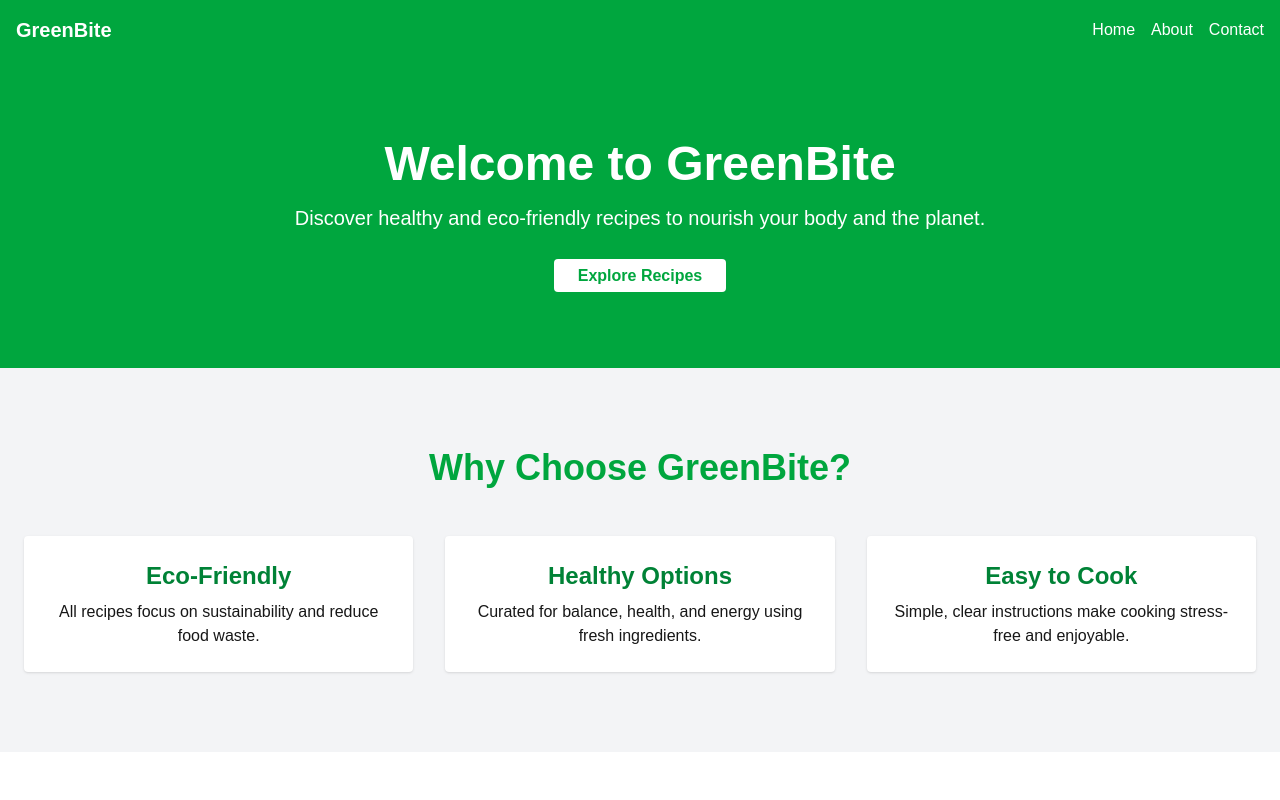
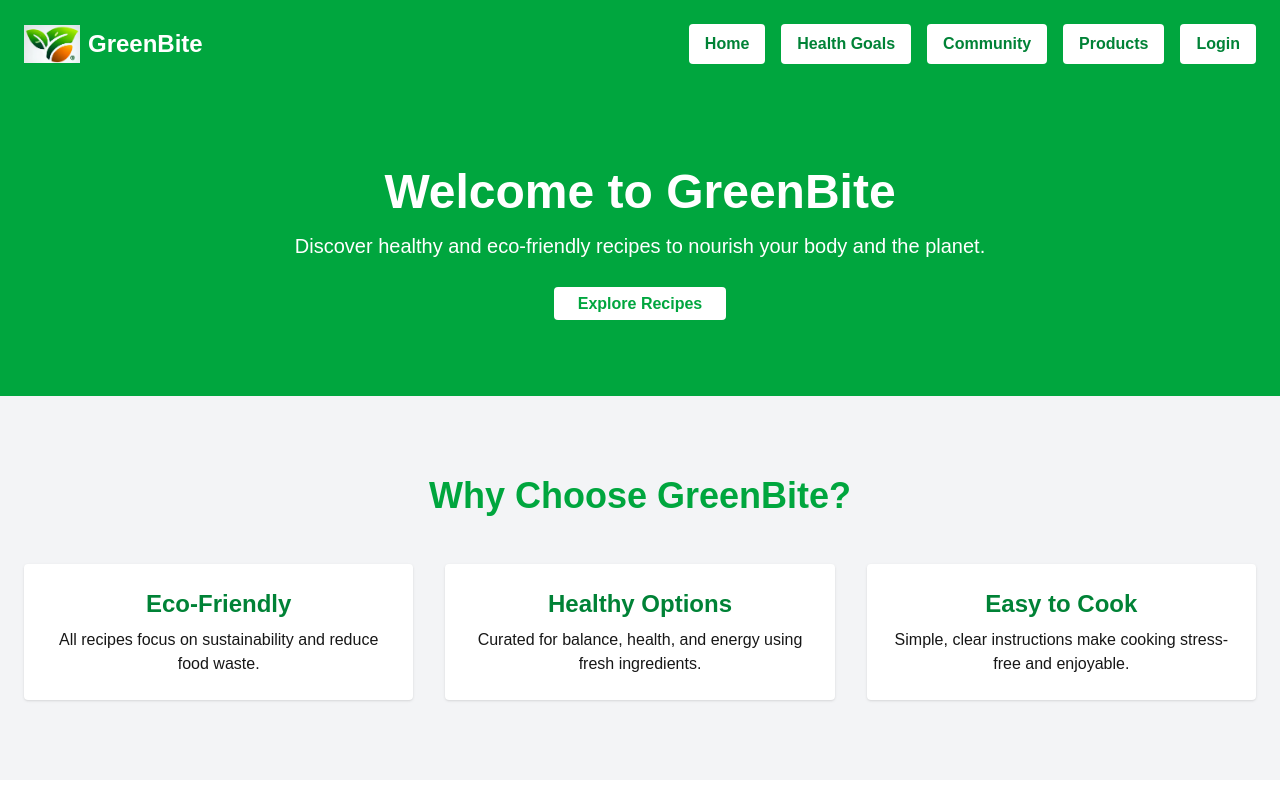
Before and after one commit to tradov00/greenbite, a Next.js app: page / in a window 1280 px wide. Shown: the top 800 px of the page. Built offline with nearby package versions, Linux system fonts and the light colour scheme.

Commit message:
update navbar and add logo

```diff
--- a/components/Navbar.js
+++ b/components/Navbar.js
@@ -1,14 +1,62 @@
+"use client";
+import { useState } from "react";
+import { Menu, X } from "lucide-react";
+
 export default function Navbar() {
+  const [isOpen, setIsOpen] = useState(false);
+
+  const navItems = [
+    { name: "Home", href: "/" },
+    { name: "Health Goals", href: "/goals" },
+    { name: "Community", href: "/community" },
+    { name: "Products", href: "/products" },
+    { name: "Login", href: "/login" },
+  ];
+
   return (
-    <nav className="bg-green-600 text-white p-4">
-      <div className="container mx-auto flex justify-between items-center">
-        <a href="/" className="text-xl font-bold">GreenBite</a>
-        <div className="space-x-4">
-          <a href="/" className="hover:underline">Home</a>
-          <a href="/about" className="hover:underline">About</a>
-          <a href="/contact" className="hover:underline">Contact</a>
+    <nav className="bg-green-600 text-white shadow">
+      <div className="container mx-auto px-6 py-4 flex items-center justify-between">
+        {/* Logo + Name (Left) */}
+        <div className="flex items-center space-x-2">
+          <img src="/logo.png" alt="GreenBite logo" className="w-14 h-14 object-contain" />
+          <span className="text-2xl font-bold text-white">GreenBite</span>
+        </div>
+
+        {/* Nav Links (Right - Desktop) */}
+        <div className="hidden md:flex space-x-4">
+          {navItems.map((item) => (
+            <a
+              key={item.name}
+              href={item.href}
+              className="bg-white text-green-700 hover:text-orange-600 hover:bg-orange-100 px-4 py-2 rounded font-semibold transition"
+            >
+              {item.name}
+            </a>
+          ))}
+        </div>
+
+        {/* Hamburger Menu (Mobile) */}
+        <div className="md:hidden">
+          <button onClick={() => setIsOpen(!isOpen)} aria-label="Toggle Menu">
+            {isOpen ? <X size={28} /> : <Menu size={28} />}
+          </button>
         </div>
       </div>
+
+      {/* Mobile Dropdown */}
+      {isOpen && (
+        <div className="md:hidden bg-green-700 px-6 py-4 space-y-2 text-center">
+          {navItems.map((item) => (
+            <a
+              key={item.name}
+              href={item.href}
+              className="block bg-white text-green-700 hover:text-orange-600 hover:bg-orange-100 px-4 py-2 rounded font-semibold transition"
+            >
+              {item.name}
+            </a>
+          ))}
+        </div>
+      )}
     </nav>
   );
 }
```
Also changed, not shown: package.json (+7 -6 lines), public/logo.png (added), 1 other file (tests, documents, lock files or other folders).
